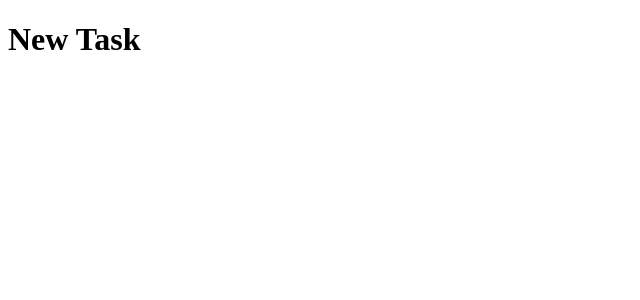
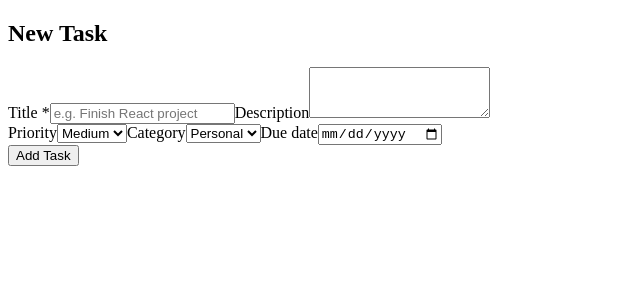
Before and after one commit to boooooth/todo-app, a React (Vite) app: page /tasks/new in a window 1280 px wide. Shown: the top 300 px of the page, without its empty margins (0-640 px from the left). Built offline with nearby package versions, Linux system fonts and the light colour scheme.

Commit message:
Add TaskForm component and New Task page

```diff
--- /dev/null
+++ b/src/components/TaskForm.jsx
@@ -0,0 +1,73 @@
+import { useState } from "react";
+import { useTasks } from "../context/TaskContext";
+
+export default function TaskForm({ initialData = {}, onSubmit, submitLabel = "Save" }) {
+  const { categories } = useTasks();
+
+  // Local state for each input
+  const [title, setTitle] = useState(initialData.title || "");
+  const [description, setDescription] = useState(initialData.description || "");
+  const [priority, setPriority] = useState(initialData.priority || "medium");
+  const [category, setCategory] = useState(initialData.category || categories[0] || "");
+  const [dueDate, setDueDate] = useState(initialData.dueDate || "");
+  const [error, setError] = useState("");
+
+  const handleSubmit = (e) => {
+    e.preventDefault();
+    if (!title.trim()) {
+      setError("Title is required");
+      return;
+    }
+    onSubmit({ title: title.trim(), description, priority, category, dueDate });
+  };
+
+  return (
+    <form className="task-form" onSubmit={handleSubmit}>
+      <label>
+        Title *
+        <input
+          value={title}
+          onChange={(e) => { setTitle(e.target.value); setError(""); }}
+          placeholder="e.g. Finish React project"
+        />
+      </label>
+      {error && <p className="error">{error}</p>}
+
+      <label>
+        Description
+        <textarea
+          value={description}
+          onChange={(e) => setDescription(e.target.value)}
+          rows={3}
+        />
+      </label>
+
+      <div className="form-row">
+        <label>
+          Priority
+          <select value={priority} onChange={(e) => setPriority(e.target.value)}>
+            <option value="low">Low</option>
+            <option value="medium">Medium</option>
+            <option value="high">High</option>
+          </select>
+        </label>
+
+        <label>
+          Category
+          <select value={category} onChange={(e) => setCategory(e.target.value)}>
+            {categories.map((c) => (
+              <option key={c} value={c}>{c}</option>
+            ))}
+          </select>
+        </label>
+
+        <label>
+          Due date
+          <input type="date" value={dueDate} onChange={(e) => setDueDate(e.target.value)} />
+        </label>
+      </div>
+
+      <button type="submit" className="btn btn-primary">{submitLabel}</button>
+    </form>
+  );
+}
--- a/src/pages/NewTask.jsx
+++ b/src/pages/NewTask.jsx
@@ -1,3 +1,20 @@
+import { useNavigate } from "react-router-dom";
+import { useTasks } from "../context/TaskContext";
+import TaskForm from "../components/TaskForm";
+
 export default function NewTask() {
-  return <h1>New Task</h1>;
+  const { addTask } = useTasks();
+  const navigate = useNavigate();
+
+  const handleCreate = (data) => {
+    addTask(data);
+    navigate("/tasks"); // go to the task list after saving
+  };
+
+  return (
+    <section>
+      <h1>New Task</h1>
+      <TaskForm onSubmit={handleCreate} submitLabel="Add Task" />
+    </section>
+  );
 }
```
